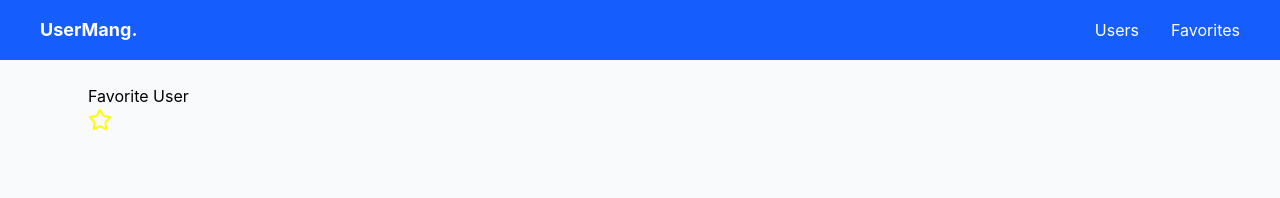
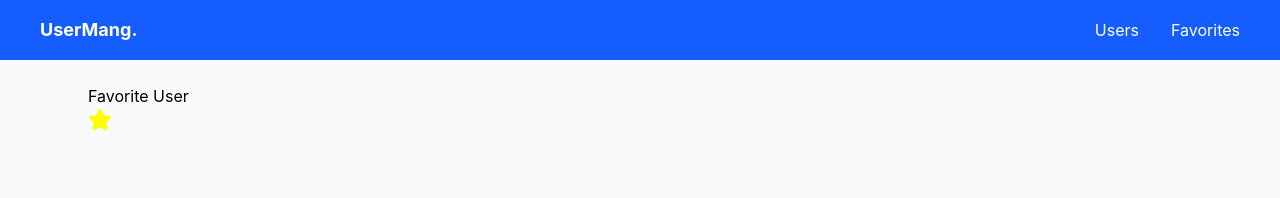
Before and after one commit to ManzarAbbass/Learning_react, a React (Vite) app in the folder 21-UserManag-Dashboard/: page /favorites in a window 1280 px wide. Shown: the top 198 px of the page. Built offline with nearby package versions, Linux system fonts and the light colour scheme.

Commit message:
working on Favourite page thats why put icon on each user card  to add favorite card

```diff
--- a/21-UserManag-Dashboard/src/components/UserCard.jsx
+++ b/21-UserManag-Dashboard/src/components/UserCard.jsx
@@ -1,11 +1,15 @@
 
 import { Link, useNavigate } from "react-router-dom"
 import UserDetail from "../pages/UserDetail"
+import { Star } from "lucide-react"
 
 const UserCard = ({user}) => {
   const navigate=useNavigate()
   return (
-    <div className="bg-white flex flex-col items-center gap-6 p-4 rounded-xl shadow hover:shadow-lg transition cursor-pointer">
+    <div className="bg-white flex flex-col items-center gap-6 p-5 rounded-xl shadow hover:shadow-lg transition cursor-pointer relative">
+        <button>
+          <Star className="absolute top-2 right-2" color="blue" fill="null" size={20}/>
+        </button>
       <div className="flex flex-col items-center gap-2">
         <h2 className="text-lg font-semibold">{user.name}</h2>
         <p className="text-sm text-gray-500">{user.email}</p>
--- a/21-UserManag-Dashboard/src/pages/Favorites.jsx
+++ b/21-UserManag-Dashboard/src/pages/Favorites.jsx
@@ -3,7 +3,7 @@ const Favorites = () => {
   return (
     <div className="max-w-6xl mx-auto p-6">
 
-      <h1>Favorite User <Star color='yellow' /></h1>
+      <h1>Favorite User <Star color='yellow' fill='yellow' /></h1>
 
     </div>
   )
```
